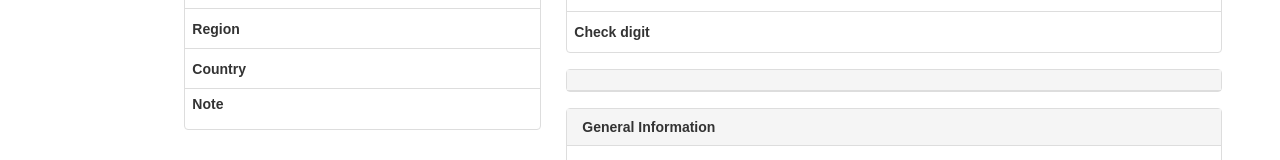
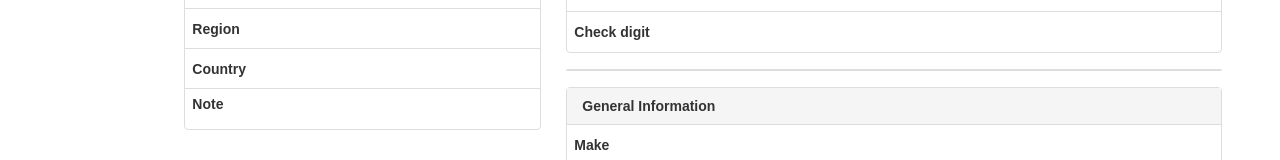
Before and after one commit to kunal-opash/vin-decoder, a Next.js app: page / in a window 1280 px wide. Shown: the part 748-908 px from the top of the page. Built offline with nearby package versions, Linux system fonts and the light colour scheme.

Commit message:
Removed Text

```diff
--- a/src/pages/index.js
+++ b/src/pages/index.js
@@ -537,7 +537,7 @@ export default function Home() {
                   }}
                 >
                   {/* <div> */}
-                  <Box
+                  {/* <Box
                     sx={{
                       color: "#333",
                       backgroundColor: "#f5f5f5",
@@ -553,7 +553,7 @@ export default function Home() {
                         width: "100%",
                       }}
                     >
-                      {/* <div>
+                      <div>
                         <DirectionsCarFilledIcon
                           style={{
                             color: "orange",
@@ -561,8 +561,8 @@ export default function Home() {
                             width: "42px",
                           }}
                         />
-                      </div> */}
-                      {/* <div style={{ marginTop: "10px", fontSize: "16px" }}>
+                      </div>
+                      <div style={{ marginTop: "10px", fontSize: "16px" }}>
                         <a
                           href="#"
                           className="footer-link"
@@ -578,9 +578,9 @@ export default function Home() {
                           </span>
                         </a>
                         and learn more about the history of this vehicle.
-                      </div> */}
+                      </div>
                     </div>
-                  </Box>
+                  </Box> */}
                   {/* </div> */}
                 </Box>
 
```
